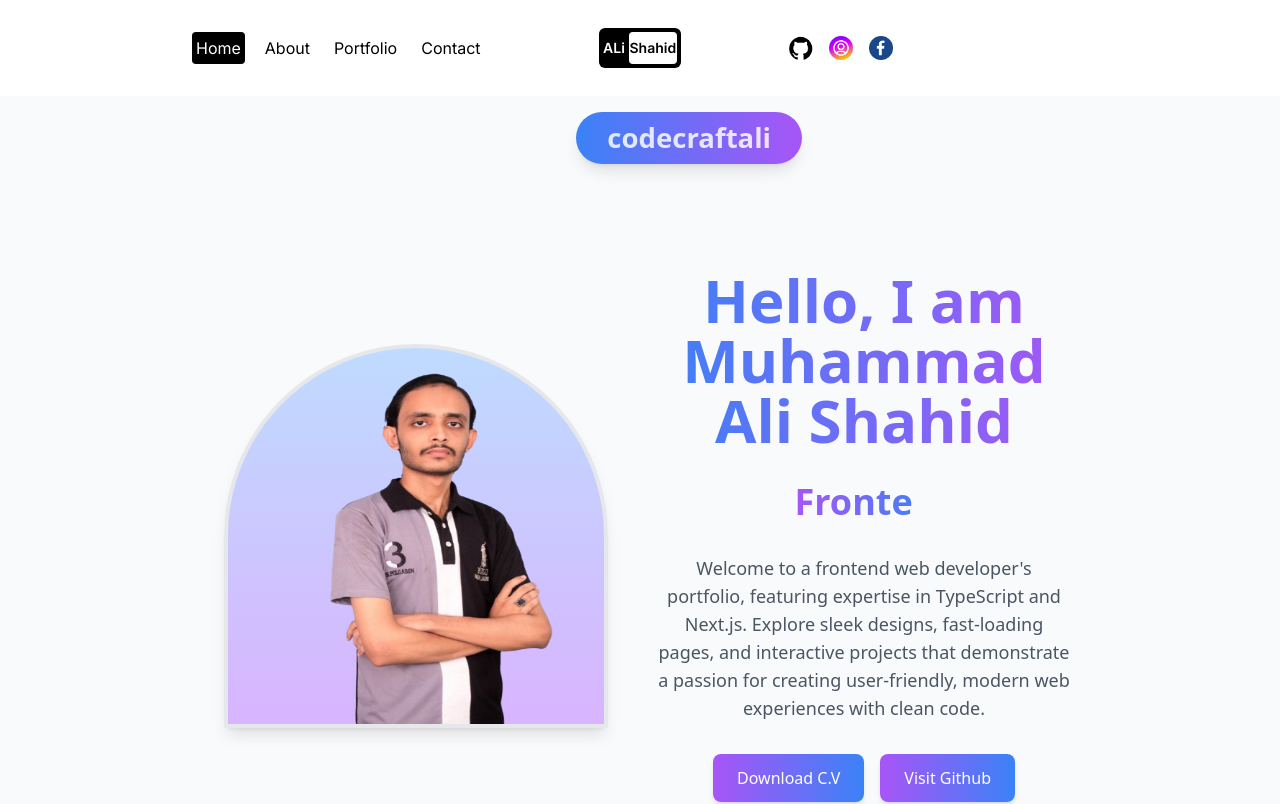
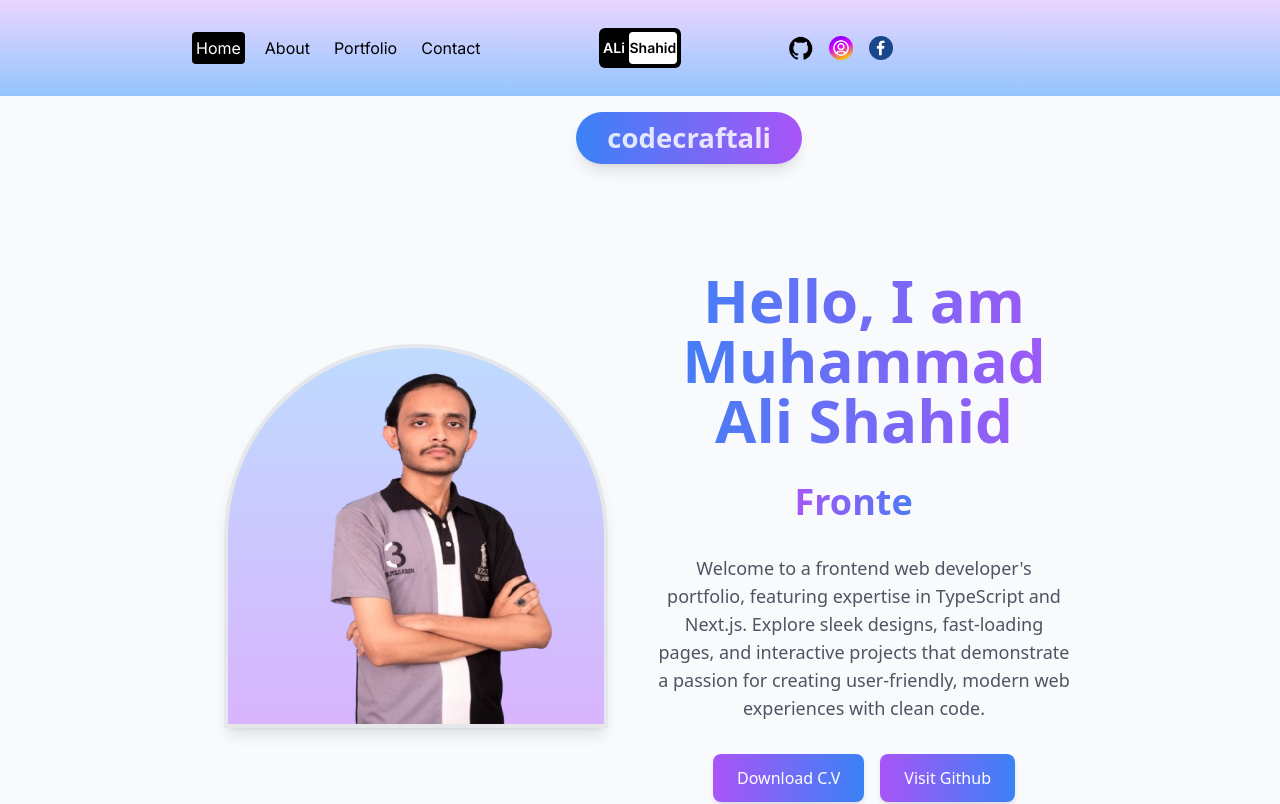
Before and after one commit to m-Alishahid/My-portfolio-website, a Next.js app: page / in a window 1280 px wide. Shown: the top 804 px of the page. Built offline with nearby package versions, Linux system fonts and the light colour scheme.

Commit message:
navbar.jsx

```diff
--- a/src/components/navbar.jsx
+++ b/src/components/navbar.jsx
@@ -97,7 +97,7 @@ const listItemsVariants={
 
 
     return(
-        <div className='h-full flex items-center justify-between px-4 sm:px-8 md:px-12 lg:px-20 xl:px-48  '>
+        <div className='h-full flex items-center justify-between px-4 sm:px-8 md:px-12 lg:px-20 xl:px-48 bg-gradient-to-b from-purple-200 to-blue-300  '>
          <div className='hidden md:flex gap-4 w-1/3 '>
             {links.map((link)=>(
               <NavLink link={link} key={link.title}/>
```
